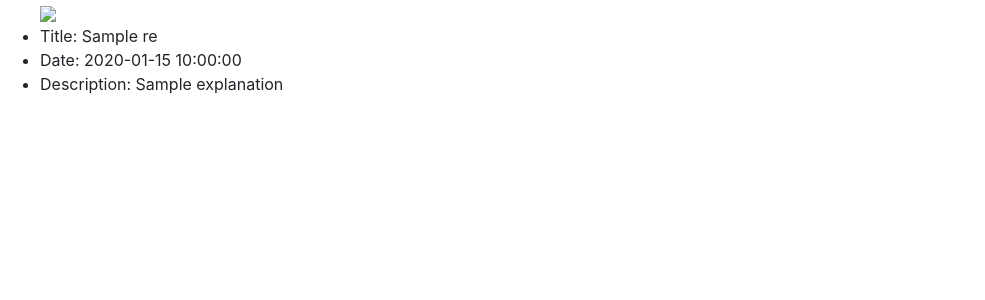
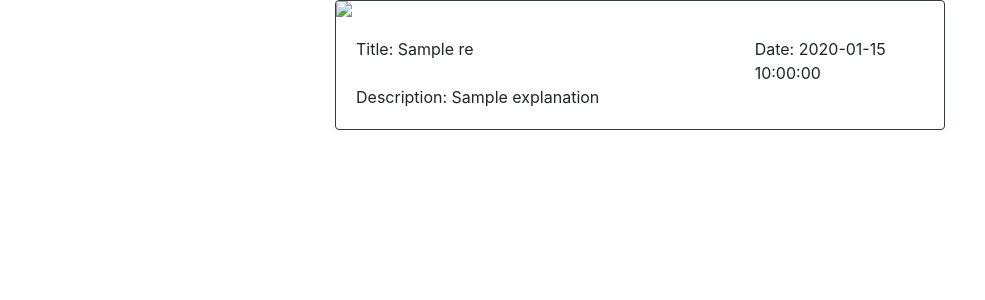
Before and after one commit to nazkarrick/WalterIndex, a Flask app: template api/templates/apod.html in a window 1280 px wide. Shown: the part 56-356 px from the top of the page, without its empty margins (0-985 px from the left). Run offline with Flask 2, Linux system fonts and the light colour scheme; the template is opened without the code that fills it: most values are stand-ins (such as "Sample title", 1, 10 or a date in 2020); some libraries are stand-ins or nearby versions.

Commit message:
created main.html/added datePicker/added route to application.py

```diff
--- a/api/application.py
+++ b/api/application.py
@@ -1,26 +1,49 @@
+# FUNCTIONAL TASKS:
+# [] FIX GLOBAL API
+# [] Add borders within Card  /templates/apod
+# [] Add UI styling to Cards
+# [] Visual for ISS Coordinates
+# [] Adjust spacing in Nav Bar
+
 from flask import Flask, render_template
+from flask_wtf import Form
+from wtforms.fields.html5 import DateField
 import requests
 import json
 
 DEBUG = True
 PORT = 5000
 app = Flask(__name__)
+app.secret_key = 'SHH'
 
+###=== GLOBAL VARIABLES ===###
+api_nasa = requests.get('https://api.nasa.gov/planetary/apod?api_key=WWWXENdMExrIHV2WTMh3baouTEuBpkcmrQqRZtb8')
+issLoc = requests.get('http://api.open-notify.org/iss-now.json')
+class SearchForm(Form):
+    dt = DateField('DatePicker', format='%Y-%m-%d')
+#########======#########
 
+##== INDEX ==##
+@app.route('/', methods=['POST', 'GET'])
+def index():
+    form = SearchForm()
+    if form.validate_on_submit():
+        return form.dt.data.strftime('%Y-%m-%d')
+    return render_template('main.html', form=form)
+##===========##
 
 #########=== Navigation Bar ===#########
-
-@app.route('/', methods=['GET'])
-def index():
-    api_nasa = requests.get('https://api.nasa.gov/planetary/apod?api_key=WWWXENdMExrIHV2WTMh3baouTEuBpkcmrQqRZtb8')
+@app.route('/apod', methods=['GET'])
+def get_apod():
     res = json.loads(api_nasa.content)
     return render_template('apod.html', res=res)
 
 @app.route('/iss', methods=['GET'])
 def get_iss():
-    issLoc = requests.get('http://api.open-notify.org/iss-now.json')
     issRes = json.loads(issLoc.content)
     return render_template('iss.html', issRes=issRes )
+###########===============###############
 
+# PYTHON: FLASK/JINJA2: NASA OPEN API, ISS OPEN API
 if __name__ == '__main__':
     app.run(debug=DEBUG, port=PORT)
--- a/api/templates/apod.html
+++ b/api/templates/apod.html
@@ -1,14 +1,18 @@
-{% extends 'base.html' %}
+{% extends 'index.html' %}
 
 {% block content %}
-<div>
-    <span>
-        <ul>
-            <img src="{{ res['hdurl'] }}">
-            <li>Title: {{ res['title'] }}</li>
-            <li>Date: {{ res['date'] }}</li>
-            <li>Description: {{ res['explanation'] }}</li>
-        </ul>
-    </span>
+<div class="mx-auto" style="width: 50vw;">
+    <div class="container-fluid">
+            <div class="card border-dark mb-3">
+                <img src="{{ res['hdurl'] }}" class="card-img-top" class="img-fluid">
+                <div class="card-body">
+                    <div class="row">
+                        <div class="col-md-8">Title: {{ res['title'] }}</div>
+                        <div class="col-md-4">Date: {{ res['date'] }}</div>
+                    </div>
+                    <p class="card-text">Description: {{ res['explanation'] }}</p>
+                </div>
+            </div>
+    </div>
 </div>
 {% endblock content %}
--- a/api/templates/base.html
+++ b/api/templates/index.html
@@ -10,22 +10,29 @@
 </head>
 <body>
     <nav class="navbar navbar-expand-lg navbar-light bg-light">
-        <a class="navbar-brand" href="#">Walter Index</a>
+        <a class="navbar-brand" href="/">Walter Index</a>
         <button class="navbar-toggler" type="button" data-toggle="collapse" data-target="#navbarNavAltMarkup" aria-controls="navbarNavAltMarkup" aria-expanded="false" aria-label="Toggle navigation">
         <span class="navbar-toggler-icon"></span>
         </button>
         <div class="collapse navbar-collapse" id="navbarNavAltMarkup">
         <div class="navbar-nav">
             <a class="nav-item nav-link" href="/iss">ISS</a>
-            <a class="nav-item nav-link" href="#">APOD</a>
+            <a class="nav-item nav-link" href="/apod">APOD</a>
             <a class="nav-item nav-link disabled" href="#" tabindex="-1" aria-disabled="true">Disabled</a>
         </div>
         </div>
     </nav>
-    {# TEMPLATE INHERITANCE. FILL W/ DATA FROM index.html #}
+    {# TEMPLATE INHERITANCE. FILL W/ CONTENT FROM TEMPLATE FOLDER #}
+
+    {% block main %}
+
+    {% endblock main %}
+
     {% block content %}
 
     {% endblock content %}
+
+    {# CHECK DOCUMENTATION FOR FUNCTIONALITY TO EXTEND CHILD HTML INTO PARENT DOCUMENT #}
 
     {% block iss_location %}
 
```
Also changed, not shown: api/templates/iss.html (+7 -3 lines), api/templates/main.html (added, +11 -0 lines), README.md.
